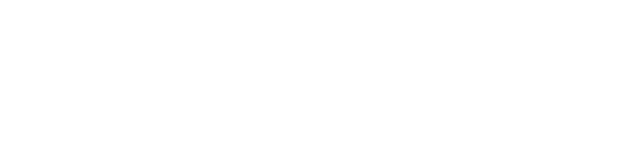
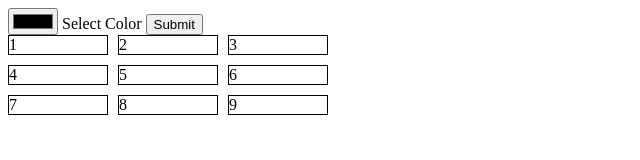
Before and after one commit to acciojob/Replit-Asian-Paints-abhishek-rathod1, a website: page main.html in a window 1280 px wide. Shown: the whole page, without its empty margins (0-640 px from the left). Drawn offline with Linux system fonts and the light colour scheme.

Commit message:
created a submission

```diff
--- a/main.html
+++ b/main.html
@@ -8,6 +8,21 @@
 
 <body>
 	<!-- the entire body must be written by student -->
+	<input id='color-id' type='color'> Select Color
+	<button id='btn' onclick={handleSubmit()}>Submit</button>
+
+	<div id='container'>
+		<div id='1'>1</div>
+		<div id='2'>2</div>
+		<div id='3'>3</div>
+		<div id='4'>4</div>
+		<div id='5'>5</div>
+		<div id='6'>6</div>
+		<div id='7'>7</div>
+		<div id='8'>8</div>
+		<div id='9'>9</div>
+
+	</div>
     <script type="text/javascript" src="./script.js">
 </script>
 
--- a/script.js
+++ b/script.js
@@ -1 +1,12 @@
 //your JS code here. If required.
+
+const color = document.getElementById('color-id');
+const container = document.getElementById('container');
+let colorInput = "#000000";
+handleSubmit = () =>{
+	colorInput = color.value;
+}
+
+container.addEventListener('click',(e)=>{
+	e.target.style.backgroundColor = colorInput;
+})
--- a/styles.css
+++ b/styles.css
@@ -1 +1,13 @@
 /*  your css code here. If applicable */
+#container{
+	display: grid;
+	grid-template-columns: 100px 100px 100px;
+
+	grid-gap: 10px;
+
+}
+
+#container div{
+	border: 1px solid black;
+
+}
```
